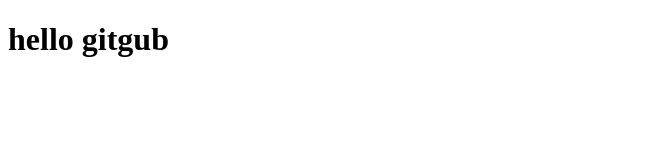
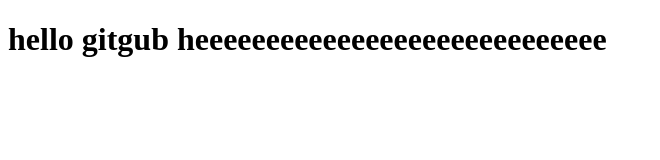
Before and after one commit to tiendat2602/myweb-3, a plain HTML site: page index.html in a window 1280 px wide. Shown: the whole page, without its empty margins (0-660 px from the left). Drawn offline with Linux system fonts and the light colour scheme.

Commit message:
change content index by master

```diff
--- a/index.html
+++ b/index.html
@@ -5,7 +5,7 @@
     </head>
     <body>
         <h1>
-            hello gitgub
+            hello gitgub heeeeeeeeeeeeeeeeeeeeeeeeeeeee
         </h1>
     </body>
 </html>
```
